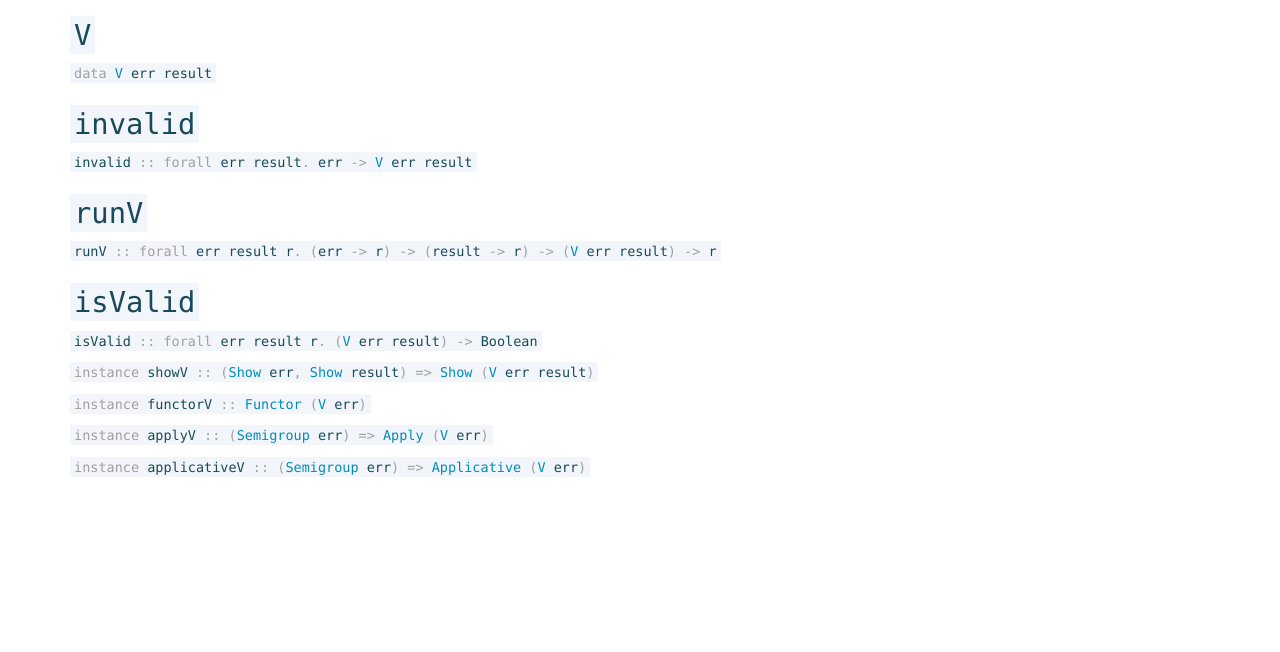
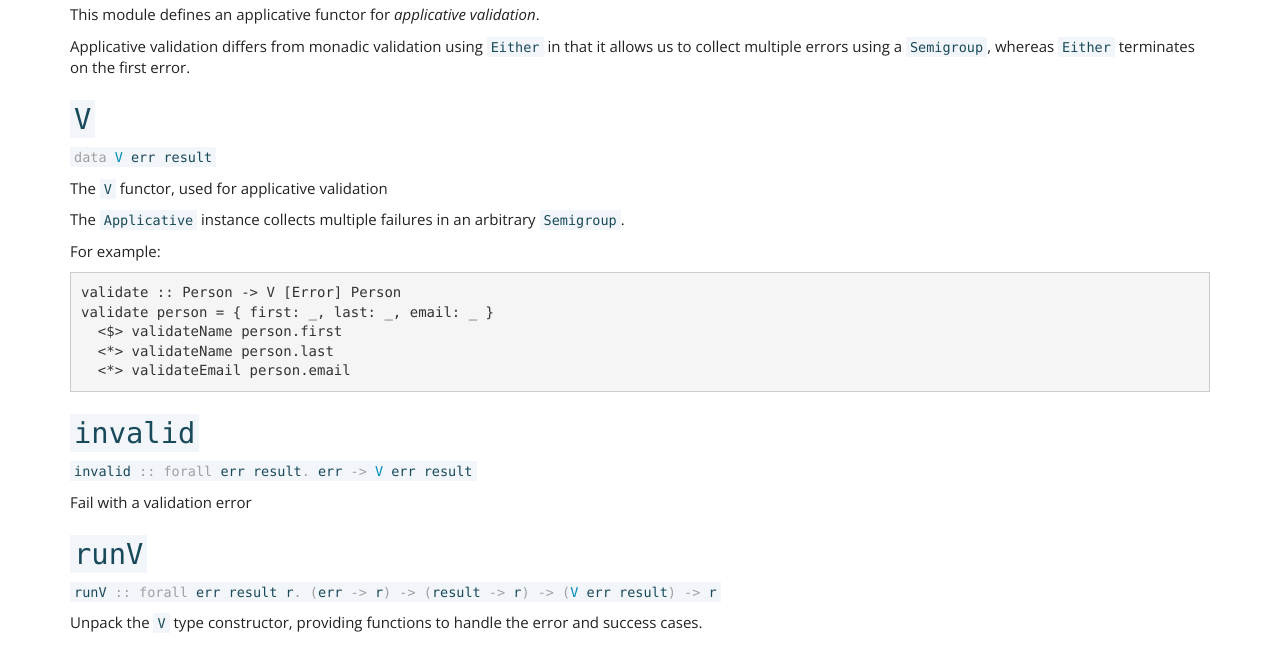
Before and after one commit to hdgarrood/psc-pages, a website: page docs/Data/Validation/index.html in a window 1280 px wide. Shown: the part 136-788 px from the top of the page. Drawn offline with nearby package versions, Linux system fonts and the light colour scheme.

Commit message:
New docs

```diff
--- a/docs/Data/Validation/index.html
+++ b/docs/Data/Validation/index.html
@@ -1,11 +1,24 @@
 <!DOCTYPE HTML>
-<html><head><link rel="stylesheet" type="text/css" href="../../bootstrap.min.css"><link rel="stylesheet" type="text/css" href="../../style.css"><title>Data.Validation</title></head><body><div class="navbar navbar-default"><div class="container"><div class="navbar-header"><a class="navbar-brand">Core Libraries</a></div><ul class="nav navbar-nav"><li><a href="../../index.html">Contents</a></li><li><a href="../../index/index.html">Index</a></li></ul></div></div><div class="container" id="content"><h1>Data.Validation</h1>
-<a name="V" href="#V"><h2><code>V</code></h2></a><p class="decl"><code><span class="keyword">data</span> <a href="#V"><span class="ctor">V</span></a> <span class="ident">err</span> <span class="ident">result</span></code></p><ul></ul>
-<a name="invalid" href="#invalid"><h2><code>invalid</code></h2></a><p class="decl"><code><span class="ident">invalid</span> <span class="syntax">::</span> <span class="keyword">forall</span> <span class="ident">err</span> <span class="ident">result</span><span class="syntax">.</span> <span class="ident">err</span> <span class="syntax">-&gt;</span> <a href="#V"><span class="ctor">V</span></a> <span class="ident">err</span> <span class="ident">result</span></code></p>
+<html><head><link rel="stylesheet" type="text/css" href="../../bootstrap.min.css"><link rel="stylesheet" type="text/css" href="../../style.css"><title>Data.Validation</title></head><body><div class="navbar navbar-default"><div class="container"><div class="navbar-header"><a class="navbar-brand">Core Libraries</a></div><ul class="nav navbar-nav"><li><a href="../../index.html">Contents</a></li><li><a href="../../index/index.html">Index</a></li></ul></div></div><div class="container" id="content"><h1>Data.Validation</h1><p>This module defines an applicative functor for <em>applicative validation</em>.</p>
+<p>Applicative validation differs from monadic validation using <code>Either</code> in
+that it allows us to collect multiple errors using a <code>Semigroup</code>, whereas
+<code>Either</code> terminates on the first error.</p>
+<a name="V" href="#V"><h2><code>V</code></h2></a><p class="decl"><code><span class="keyword">data</span> <a href="#V"><span class="ctor">V</span></a> <span class="ident">err</span> <span class="ident">result</span></code></p><ul></ul><p>The <code>V</code> functor, used for applicative validation</p>
+<p>The <code>Applicative</code> instance collects multiple failures in
+an arbitrary <code>Semigroup</code>.</p>
+<p>For example:</p>
+<pre class="purescript"><code>validate :: Person -&gt; V [Error] Person
+validate person = { first: _, last: _, email: _ }
+  &lt;$&gt; validateName person.first
+  &lt;*&gt; validateName person.last
+  &lt;*&gt; validateEmail person.email
+</code></pre>
+<a name="invalid" href="#invalid"><h2><code>invalid</code></h2></a><p class="decl"><code><span class="ident">invalid</span> <span class="syntax">::</span> <span class="keyword">forall</span> <span class="ident">err</span> <span class="ident">result</span><span class="syntax">.</span> <span class="ident">err</span> <span class="syntax">-&gt;</span> <a href="#V"><span class="ctor">V</span></a> <span class="ident">err</span> <span class="ident">result</span></code></p><p>Fail with a validation error</p>
 
-<a name="runV" href="#runV"><h2><code>runV</code></h2></a><p class="decl"><code><span class="ident">runV</span> <span class="syntax">::</span> <span class="keyword">forall</span> <span class="ident">err</span> <span class="ident">result</span> <span class="ident">r</span><span class="syntax">.</span> <span class="syntax">(</span><span class="ident">err</span> <span class="syntax">-&gt;</span> <span class="ident">r</span><span class="syntax">)</span> <span class="syntax">-&gt;</span> <span class="syntax">(</span><span class="ident">result</span> <span class="syntax">-&gt;</span> <span class="ident">r</span><span class="syntax">)</span> <span class="syntax">-&gt;</span> <span class="syntax">(</span><a href="#V"><span class="ctor">V</span></a> <span class="ident">err</span> <span class="ident">result</span><span class="syntax">)</span> <span class="syntax">-&gt;</span> <span class="ident">r</span></code></p>
+<a name="runV" href="#runV"><h2><code>runV</code></h2></a><p class="decl"><code><span class="ident">runV</span> <span class="syntax">::</span> <span class="keyword">forall</span> <span class="ident">err</span> <span class="ident">result</span> <span class="ident">r</span><span class="syntax">.</span> <span class="syntax">(</span><span class="ident">err</span> <span class="syntax">-&gt;</span> <span class="ident">r</span><span class="syntax">)</span> <span class="syntax">-&gt;</span> <span class="syntax">(</span><span class="ident">result</span> <span class="syntax">-&gt;</span> <span class="ident">r</span><span class="syntax">)</span> <span class="syntax">-&gt;</span> <span class="syntax">(</span><a href="#V"><span class="ctor">V</span></a> <span class="ident">err</span> <span class="ident">result</span><span class="syntax">)</span> <span class="syntax">-&gt;</span> <span class="ident">r</span></code></p><p>Unpack the <code>V</code> type constructor, providing functions to handle the error
+and success cases.</p>
 
-<a name="isValid" href="#isValid"><h2><code>isValid</code></h2></a><p class="decl"><code><span class="ident">isValid</span> <span class="syntax">::</span> <span class="keyword">forall</span> <span class="ident">err</span> <span class="ident">result</span> <span class="ident">r</span><span class="syntax">.</span> <span class="syntax">(</span><a href="#V"><span class="ctor">V</span></a> <span class="ident">err</span> <span class="ident">result</span><span class="syntax">)</span> <span class="syntax">-&gt;</span> <span class="ctor">Boolean</span></code></p>
+<a name="isValid" href="#isValid"><h2><code>isValid</code></h2></a><p class="decl"><code><span class="ident">isValid</span> <span class="syntax">::</span> <span class="keyword">forall</span> <span class="ident">err</span> <span class="ident">result</span> <span class="ident">r</span><span class="syntax">.</span> <span class="syntax">(</span><a href="#V"><span class="ctor">V</span></a> <span class="ident">err</span> <span class="ident">result</span><span class="syntax">)</span> <span class="syntax">-&gt;</span> <span class="ctor">Boolean</span></code></p><p>Test whether validation was successful or not</p>
 
 <p class="decl"><code><span class="keyword">instance</span> <span class="ident">showV</span> <span class="syntax">::</span> <span class="syntax">(</span><a href="../../Prelude/index.html#Show"><span class="ctor">Show</span></a> <span class="ident">err</span><span class="syntax">,</span> <a href="../../Prelude/index.html#Show"><span class="ctor">Show</span></a> <span class="ident">result</span><span class="syntax">) =&gt; </span><a href="../../Prelude/index.html#Show"><span class="ctor">Show</span></a> <span class="syntax">(</span><a href="#V"><span class="ctor">V</span></a> <span class="ident">err</span> <span class="ident">result</span><span class="syntax">)</span></code></p>
 <p class="decl"><code><span class="keyword">instance</span> <span class="ident">functorV</span> <span class="syntax">::</span> <a href="../../Prelude/index.html#Functor"><span class="ctor">Functor</span></a> <span class="syntax">(</span><a href="#V"><span class="ctor">V</span></a> <span class="ident">err</span><span class="syntax">)</span></code></p>
```
